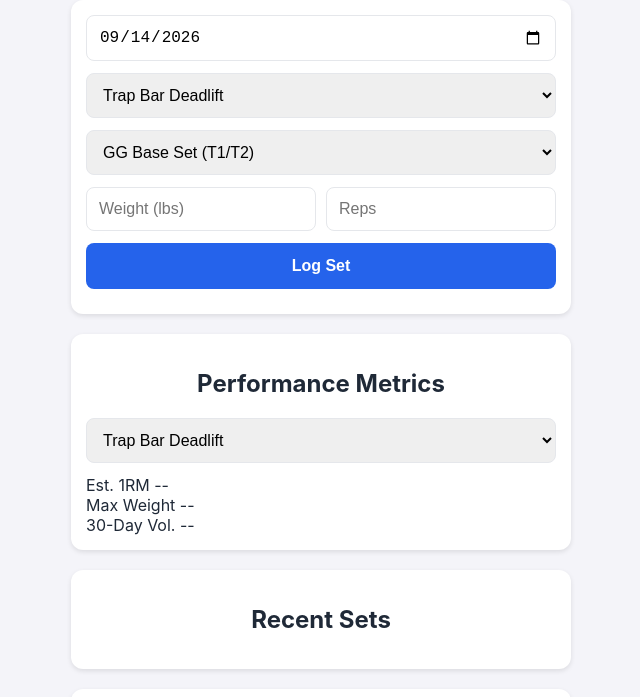
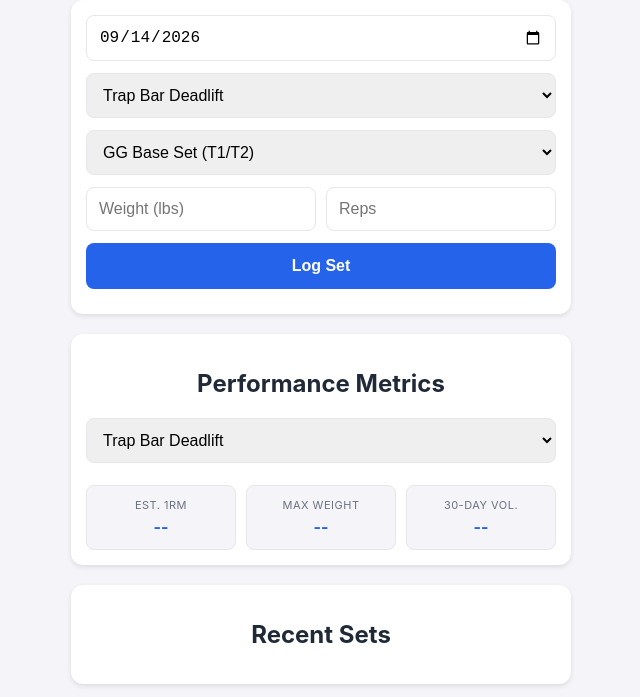
Before and after one commit to nlalex/Lifting-App, a plain HTML site: page index.html in a window 1280 px wide. Shown: the part 92-789 px from the top of the page, without its empty margins (319-959 px from the left). Drawn offline with nearby package versions, Linux system fonts and the light colour scheme.

Commit message:
Update style.css

```diff
--- a/style.css
+++ b/style.css
@@ -14,14 +14,8 @@ body {
   padding: 10px;
 }
 
-.container {
-  max-width: 500px;
-  margin: 0 auto;
-}
-
-h1, h2, h3 {
-  text-align: center;
-}
+.container { max-width: 500px; margin: 0 auto; }
+h1, h2, h3 { text-align: center; }
 
 .card {
   background: var(--card-bg);
@@ -41,10 +35,7 @@ input, select {
   box-sizing: border-box;
 }
 
-.row {
-  display: flex;
-  gap: 10px;
-}
+.row { display: flex; gap: 10px; }
 
 button {
   width: 100%;
@@ -59,28 +50,39 @@ button {
   margin-bottom: 10px;
 }
 
-.btn-primary {
-  background-color: var(--primary);
-  color: white;
+.btn-primary { background-color: var(--primary); color: white; }
+
+ul { list-style-type: none; padding: 0; margin: 0; }
+li { padding: 10px 0; border-bottom: 1px solid var(--border); font-size: 14px; }
+li:last-child { border-bottom: none; }
+
+.data-management button { background-color: #10b981; color: white; }
+
+/* Metrics Grid UI */
+.metrics-grid {
+  display: grid;
+  grid-template-columns: repeat(3, 1fr);
+  gap: 10px;
+  margin-top: 10px;
 }
-
-ul {
-  list-style-type: none;
-  padding: 0;
-  margin: 0;
+.metric-box {
+  background: var(--bg-color);
+  padding: 12px 5px;
+  border-radius: 8px;
+  text-align: center;
+  border: 1px solid var(--border);
 }
-
-li {
-  padding: 10px 0;
-  border-bottom: 1px solid var(--border);
-  font-size: 14px;
+.metric-label {
+  display: block;
+  font-size: 11px;
+  color: #6b7280;
+  margin-bottom: 5px;
+  text-transform: uppercase;
+  letter-spacing: 0.5px;
 }
-
-li:last-child {
-  border-bottom: none;
+.metric-value {
+  display: block;
+  font-size: 16px;
+  font-weight: bold;
+  color: var(--primary);
 }
-
-.data-management button {
-  background-color: #10b981;
-  color: white;
-}
```
